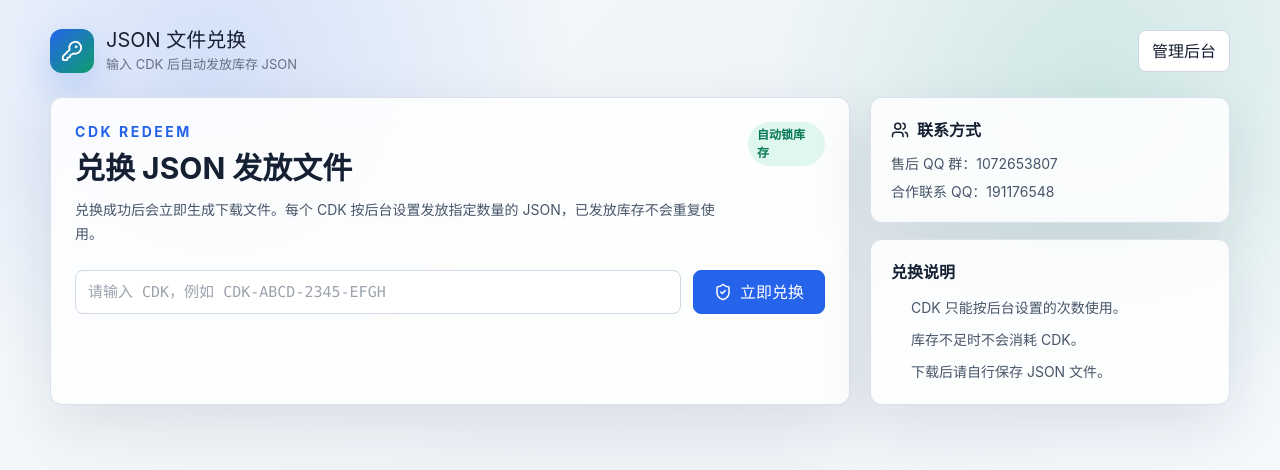
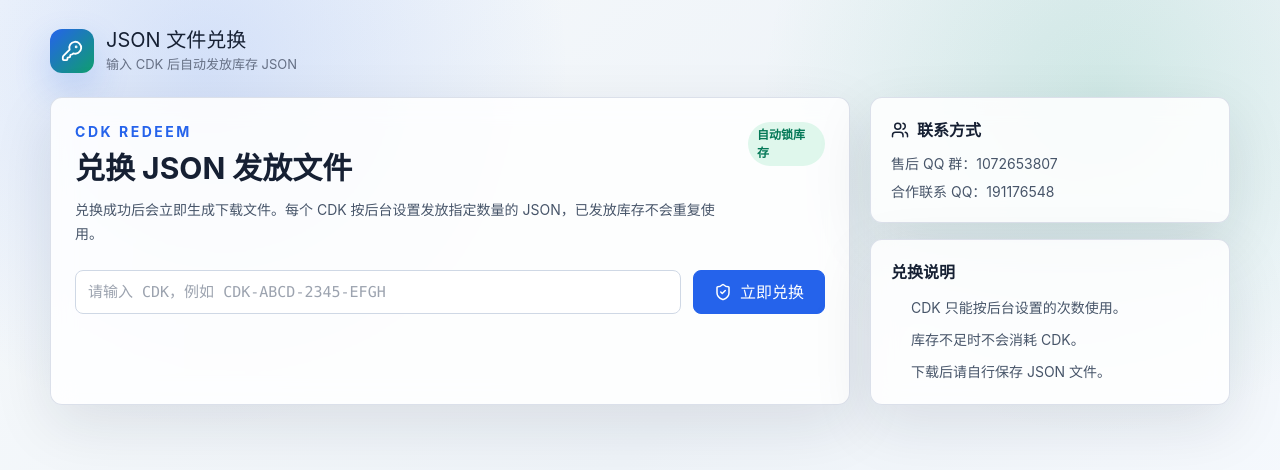
Before and after one commit to spiiiike03/CDK-system, a Next.js app: page /activate in a window 1280 px wide. Shown: the top 470 px of the page. Built offline with nearby package versions, Linux system fonts and the light colour scheme.

Commit message:
Remove admin link from redeem page

```diff
--- a/components/activate-console.tsx
+++ b/components/activate-console.tsx
@@ -65,7 +65,6 @@ export function ActivateConsole() {
             <span>输入 CDK 后自动发放库存 JSON</span>
           </div>
         </div>
-        <a className="button" href="/admin">管理后台</a>
       </header>
 
       <main className="mx-auto grid max-w-[1180px] grid-cols-[minmax(0,1fr)_360px] gap-5 max-[900px]:grid-cols-1">
```
